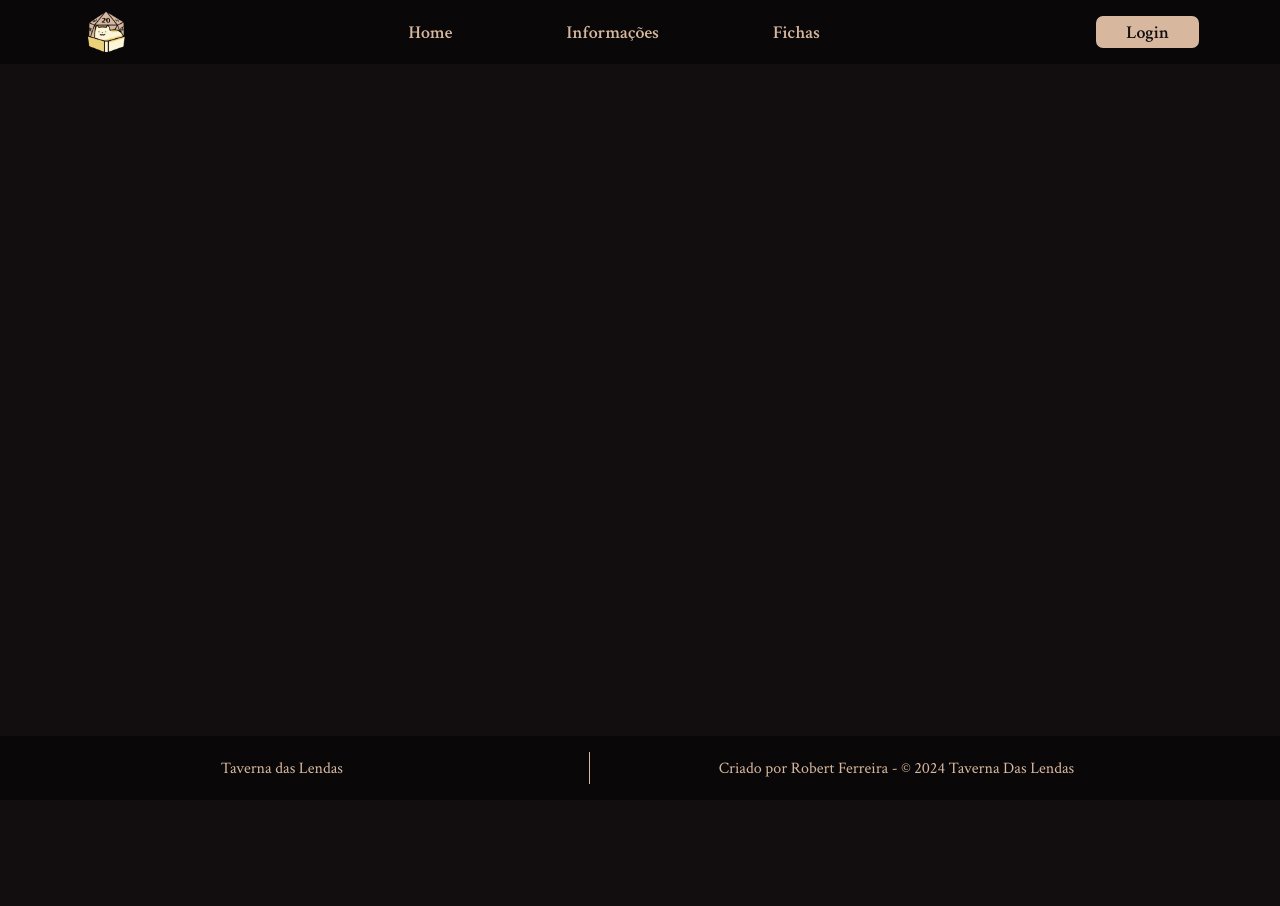
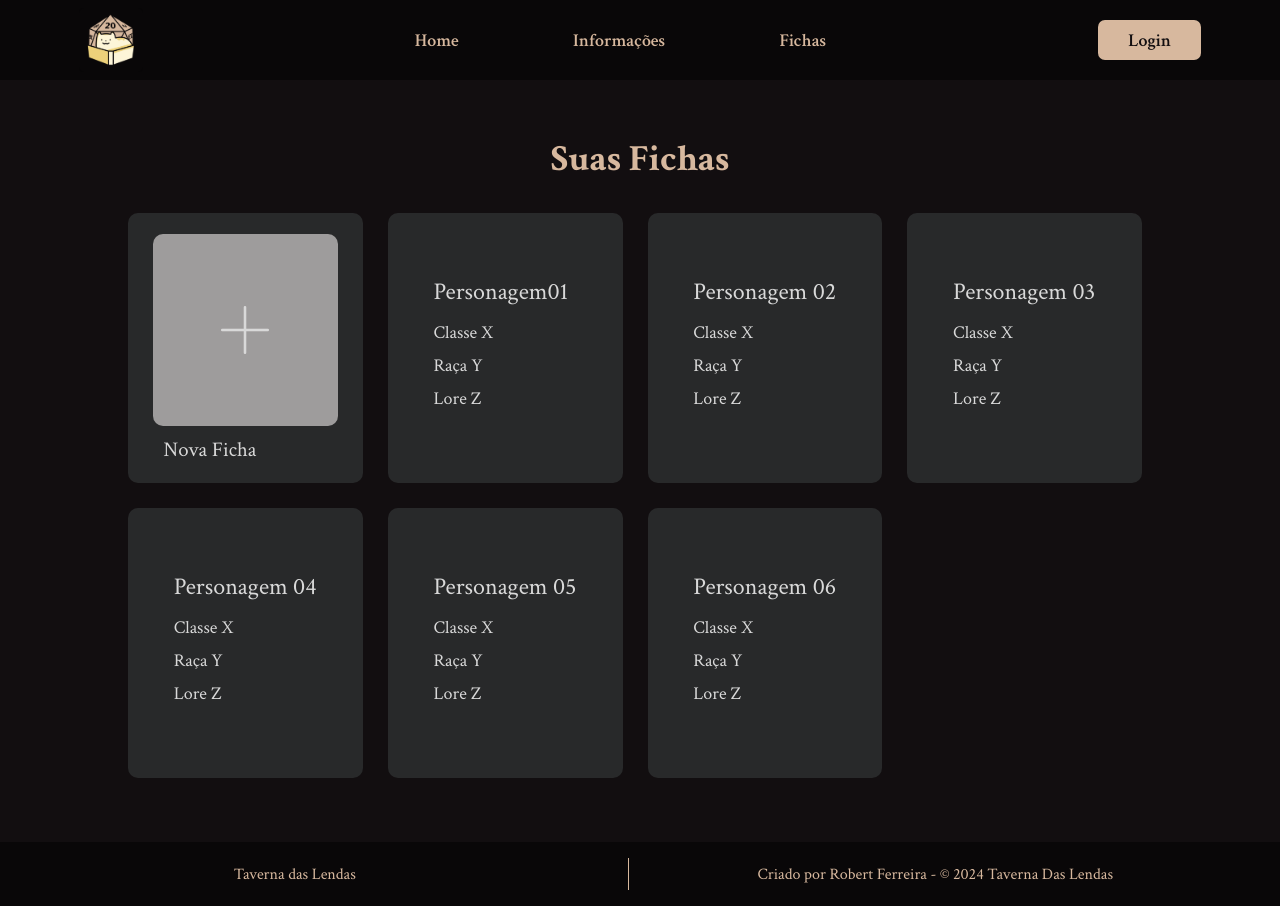
Before and after one commit to Projetos-pessoais-Robert-1730/Site-RPG, a website: page web-data-viz-main/public/html/fichas.html in a window 1280 px wide. Before the commit the page ends 800 px from the top, so only its background shows below. Drawn offline with Linux system fonts and the light colour scheme.

Commit message:
Iniciando CSS das fichas

```diff
--- /dev/null
+++ b/web-data-viz-main/public/css/fichas.css
@@ -0,0 +1,101 @@
+main {
+    padding-top: 10vh;
+}
+
+section {
+    padding-left: 7%;
+    padding-right: 7%;
+}
+
+#section_fichas {
+    display: flex;
+    flex-direction: column;
+    align-items: center;
+    margin-top: 3vh;
+}
+
+h1 {
+    font-size: 2.3rem;
+}
+
+#fichas {
+    display: flex;
+    justify-content: flex-start;
+    flex-wrap: wrap;
+    max-width: 80vw;
+    width: 100%;
+    height: auto;
+    gap: 25px;
+}
+
+.div_NovaFicha {
+    display: flex;
+    flex-direction: column;
+    align-items: center;
+    justify-content: center;
+    text-align: start;
+
+    padding: 15px;
+    width: 20%;
+    height: 30vh;
+
+    background-color: #28292A;
+    color: #D9D9D9;
+    border-radius: 10px;
+    cursor: pointer;
+}
+
+#div_mais {
+    display: flex;
+    justify-content: center;
+    align-items: center;
+    width: 90%;
+    height: 80%;
+    background-color: #9E9C9C;
+    border-radius: 10px;
+    font-size: 2.5rem;
+}
+
+#div_mais img {
+    width: auto;
+    height: 25%;
+}
+
+#div_texto {
+    display: flex;
+    width: 80%;
+}
+
+.div_NovaFicha p {
+    font-size: 1.3rem;
+    margin: 0;
+    margin-top: 10px;
+}
+
+.div_CardFicha {
+    display: flex;
+    flex-direction: column;
+    justify-content: center;
+    text-align: start;
+
+    padding: 15px;
+    width: 20%;
+    height: 30vh;
+
+    background-color: #28292A;
+    color: #D9D9D9;
+    border-radius: 10px;
+    cursor: pointer;
+}
+
+#nomePersonagem {
+    font-size: x-large;
+    margin-bottom: 7%;
+}
+
+.div_CardFicha p {
+    font-size: large;
+    margin: 0;
+    margin-bottom: 5%;
+    margin-left: 15%;
+}
--- /dev/null
+++ b/web-data-viz-main/public/css/informacao.css
@@ -0,0 +1,8 @@
+main {
+    padding-top: 15vh;
+}
+
+section {
+    padding-left: 7%;
+    padding-right: 7%;
+}
--- a/web-data-viz-main/public/css/style-global.css
+++ b/web-data-viz-main/public/css/style-global.css
@@ -9,7 +9,7 @@ header {
     position: fixed;
     background-color: #090708;
     width: 100%;
-    height: 8vh;
+    height: 10vh;
     user-select: none;
 }
 
--- a/web-data-viz-main/public/html/fichas.html
+++ b/web-data-viz-main/public/html/fichas.html
@@ -1,23 +1,34 @@
 <!DOCTYPE html>
 <html lang="en">
   <head>
-    <meta charset="UTF-8">
-    <meta name="viewport" content="width=device-width, initial-scale=1.0">
-    <link rel="stylesheet" href="../css/style-global.css">
-    <link rel="icon" href="../assets/img/icon-taverna-das-lendas.png" type="image/png">
+    <meta charset="UTF-8" />
+    <meta name="viewport" content="width=device-width, initial-scale=1.0" />
+    <link rel="stylesheet" href="../css/style-global.css" />
+    <link rel="stylesheet" href="../css/fichas.css" />
+    <link
+      rel="icon"
+      href="../assets/img/icon-taverna-das-lendas.png"
+      type="image/png"
+    />
 
-    <link rel="preconnect" href="https://fonts.googleapis.com">
-    <link rel="preconnect" href="https://fonts.gstatic.com" crossorigin>
-    <link href="https://fonts.googleapis.com/css2?family=Crimson+Text:ital,wght@0,400;0,600;0,700;1,400;1,600;1,700&display=swap" rel="stylesheet">
+    <link rel="preconnect" href="https://fonts.googleapis.com" />
+    <link rel="preconnect" href="https://fonts.gstatic.com" crossorigin />
+    <link
+      href="https://fonts.googleapis.com/css2?family=Crimson+Text:ital,wght@0,400;0,600;0,700;1,400;1,600;1,700&display=swap"
+      rel="stylesheet"
+    />
 
     <title>Suas Fichas | Taverna das Lendas</title>
   </head>
   <body>
-
     <header class="navbar">
       <nav>
         <div class="logo">
-                <img src="../assets/img/icon-taverna-das-lendas.png" alt="" onclick="window.location.href='./index.html'">
+          <img
+            src="../assets/img/icon-taverna-das-lendas.png"
+            alt=""
+            onclick="window.location.href='./index.html'"
+          />
         </div>
         <div class="links">
           <a href="../index.html">Home</a>
@@ -29,27 +40,72 @@
     </header>
 
     <main>
+      <section id="section_fichas">
+        <h1>Suas Fichas</h1>
 
+        <div id="fichas">
+          <div class="div_NovaFicha" onclick="window.location.href='./novaFicha.html'">
+            <div id="div_mais">
+              <img src="../assets/img/icon-mais.png" alt="" />
+            </div>
+            <div id="div_texto">
+              <p>Nova Ficha</p>
+            </div>
+          </div>
+
+          <div class="div_CardFicha">
+            <p id="nomePersonagem">Personagem01</p>
+            <p>Classe X</p>
+            <p>Raça Y</p>
+            <p>Lore Z</p>
+          </div>
+
+          <div class="div_CardFicha">
+            <p id="nomePersonagem">Personagem 02</p>
+            <p>Classe X</p>
+            <p>Raça Y</p>
+            <p>Lore Z</p>
+          </div>
+
+          <div class="div_CardFicha">
+            <p id="nomePersonagem">Personagem 03</p>
+            <p>Classe X</p>
+            <p>Raça Y</p>
+            <p>Lore Z</p>
+          </div>
+
+          <div class="div_CardFicha">
+            <p id="nomePersonagem">Personagem 04</p>
+            <p>Classe X</p>
+            <p>Raça Y</p>
+            <p>Lore Z</p>
+          </div>
+
+          <div class="div_CardFicha">
+            <p id="nomePersonagem">Personagem 05</p>
+            <p>Classe X</p>
+            <p>Raça Y</p>
+            <p>Lore Z</p>
+          </div>
+
+          <div class="div_CardFicha">
+            <p id="nomePersonagem">Personagem 06</p>
+            <p>Classe X</p>
+            <p>Raça Y</p>
+            <p>Lore Z</p>
+          </div>
+        </div>
+      </section>
     </main>
 
     <footer>
-
       <div class="footerInicio">
-            <!-- <img src="" alt=""> Logo -->
         <p>Taverna das Lendas</p>
       </div>
 
       <div class="footerMeio">
-
-            <p> Criado por Robert Ferreira - © 2024 Taverna Das Lendas </p>
-
+        <p>Criado por Robert Ferreira - © 2024 Taverna Das Lendas</p>
       </div>
-
-        <div class="footerFinal">
-            <!-- <img src="" alt="">  I de informações -->
-        </div>
-
     </footer>
-
   </body>
 </html>
```
Also changed, not shown: web-data-viz-main/public/html/informacao.html (+1 -0 lines), web-data-viz-main/public/html/novaFicha.html (added, +59 -0 lines), web-data-viz-main/public/assets/img/icon-mais.png (added), web-data-viz-main/public/css/dicas.css (deleted), web-data-viz-main/public/css/informação.css (deleted), web-data-viz-main/public/css/novaFicha.css (added). Lines whose indentation alone changed are shown as unchanged.
